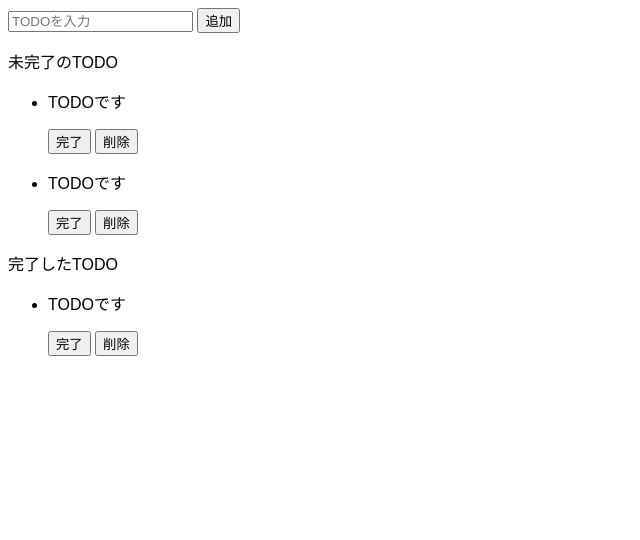
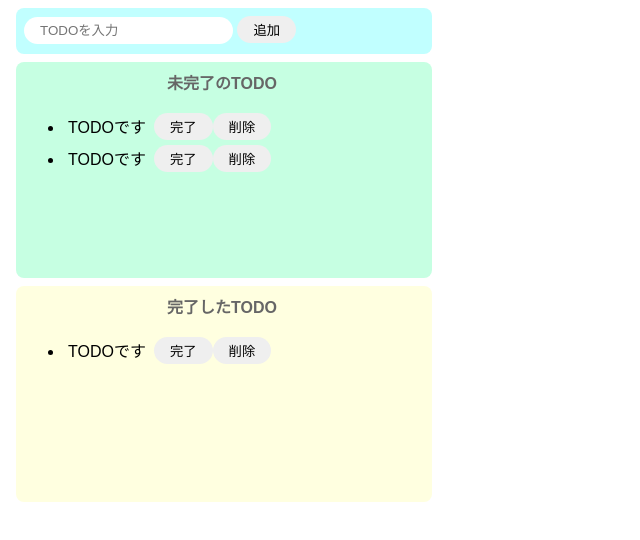
Before and after one commit to matsu-n/todo-js, a website built with Parcel: page index.html in a window 1280 px wide. Shown: the whole page, without its empty margins (0-640 px from the left). Built offline with nearby package versions, Linux system fonts and the light colour scheme.

Commit message:
style完了

```diff
--- a/src/styles.css
+++ b/src/styles.css
@@ -1,3 +1,63 @@
 body {
   font-family: sans-serif;
 }
+
+input {
+  border-radius: 16px;
+  border: none;
+  padding: 6px 16px;
+  outline: none;
+}
+
+button {
+  border-radius: 16px;
+  border: none;
+  padding: 4px 16px;
+}
+
+button:hover {
+  background-color: #ff7fff;
+  color: #fff;
+}
+
+p {
+  margin: 4px 8px 4px 4px;
+}
+.input-area {
+  background-color: #c1ffff;
+  width: 400px;
+  height: 30px;
+  padding: 8px;
+  margin: 8px;
+  border-radius: 8px;
+}
+
+.incomplete-area {
+  background-color: #c6ffe2;
+  width: 400px;
+  min-height: 200px;
+  padding: 8px;
+  margin: 8px;
+  border-radius: 8px;
+}
+
+.complete-area {
+  background-color: #ffffe0;
+  width: 400px;
+  min-height: 200px;
+  padding: 8px;
+  margin: 8px;
+  border-radius: 8px;
+}
+
+.title {
+  text-align: center;
+  margin-top: 0;
+  font-weight: bold;
+  color: #666;
+}
+
+.list-row {
+  display: flex;
+  align-items: center;
+}
```
